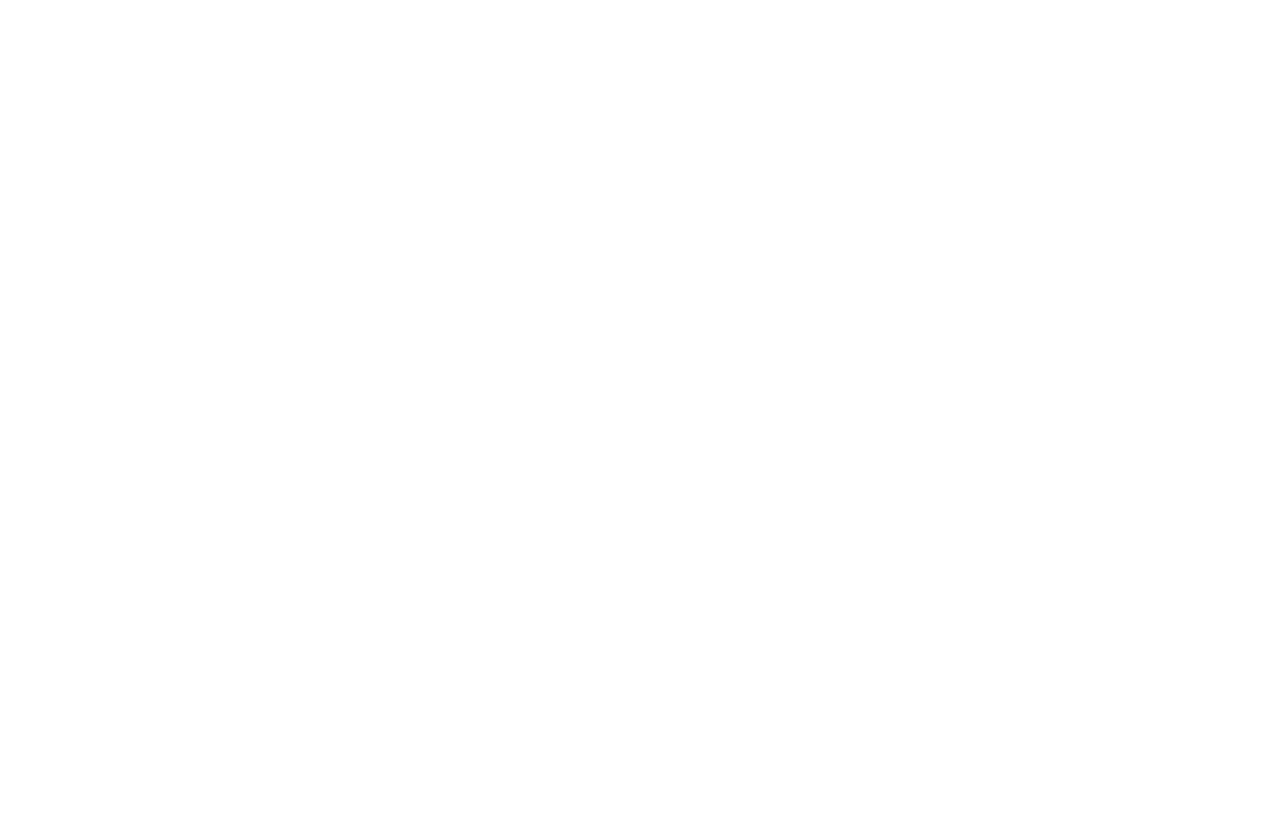
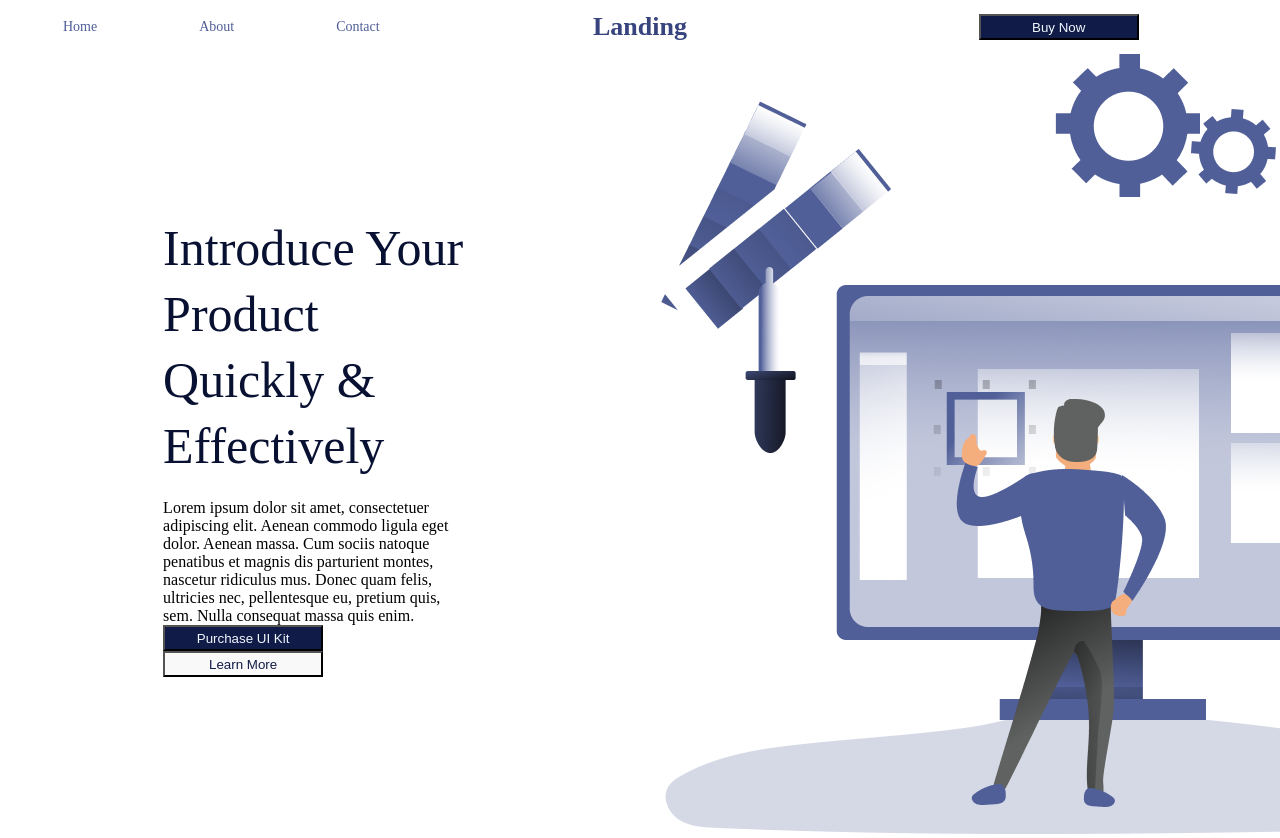
Before and after one commit to bijenShrestha980/remi-1st-project, a plain HTML site: page index.html in a window 1280 px wide. Before the commit the page ends 800 px from the top, so only its background shows below. Drawn offline with Linux system fonts and the light colour scheme.

Commit message:
landing page

```diff
--- a/index.html
+++ b/index.html
@@ -1,11 +1,49 @@
 <!DOCTYPE html>
 <html lang="en">
-<head>
-    <meta charset="UTF-8">
-    <meta name="viewport" content="width=device-width, initial-scale=1.0">
-    <title>Document</title>
-</head>
-<body>
-
-</body>
+	<head>
+		<meta charset="UTF-8" />
+		<meta name="viewport" content="width=device-width, initial-scale=1.0" />
+		<title>Document</title>
+		<link rel="stylesheet" href="style.css" />
+	</head>
+	<body>
+		<header>
+			<nav class="nav">
+				<ul class="nav-item nav-flex">
+					<li>Home</li>
+					<li>About</li>
+					<li>Contact</li>
+				</ul>
+				<ul class="nav-item nav-2">
+					<li>Landing</li>
+				</ul>
+				<ul class="nav-item">
+					<button class="button-primary">Buy Now</button>
+				</ul>
+			</nav>
+		</header>
+		<section class="hero">
+			<div class="hero-pg">
+				<h1>Introduce Your Product Quickly & Effectively</h1>
+				<p>
+					Lorem ipsum dolor sit amet, consectetuer adipiscing elit. Aenean
+					commodo ligula eget dolor. Aenean massa. Cum sociis natoque penatibus
+					et magnis dis parturient montes, nascetur ridiculus mus. Donec quam
+					felis, ultricies nec, pellentesque eu, pretium quis, sem. Nulla
+					consequat massa quis enim.
+				</p>
+				<div>
+					<button class="button-primary">
+                        Purchase UI Kit
+                    </button>
+                    <button class="button-secondary">
+                        Learn More
+                    </button>
+				</div>
+			</div>
+			<div class="hero-img">
+				<img src="/assets/image/Group.png" alt="landing page" />
+			</div>
+		</section>
+	</body>
 </html>
--- /dev/null
+++ b/style.css
@@ -0,0 +1,74 @@
+* {
+	box-sizing: border-box;
+	margin: 0;
+	padding: 0;
+}
+h1 {
+	font-size: 50px;
+	font-weight:500;
+    line-height: 66px;
+}
+ul {
+	list-style-type: none;
+}
+.button-primary {
+	width: 160px;
+	height: 26px;
+	background-color: #111b47;
+	color: aliceblue;
+}
+.button-secondary {
+	width: 160px;
+	height: 26px;
+	background-color: #f9f9f9;
+	color: #111b47;
+}
+.nav {
+	text-align: center;
+	display: flex;
+	width: 100%;
+	justify-content: space-between;
+	align-items: center;
+	padding: 12px;
+}
+.nav-item {
+	width: 100%;
+}
+.nav-flex {
+	font-style: roboto;
+	font-size: 14px;
+	line-height: 24px;
+	font-weight: 400;
+	color: #505f98;
+	display: flex;
+	justify-content: space-around;
+	align-items: center;
+}
+.nav-2 {
+	font-style: Roboto;
+	font-size: 26px;
+	font-weight: 900;
+	color: #37447e;
+	line-height: 38 px;
+}
+
+.nav-item button:active {
+	scale: 2;
+}
+.hero {
+	display: flex;
+	align-items: center;
+	justify-content: space-between;
+}
+.hero .hero-img img {
+	/* width: 974.86px; */
+	height: 780px;
+	object-fit: contain;
+}
+.hero .hero-pg {
+	padding: 0 163.12px;
+}
+.hero .hero-pg h1 {
+	margin-bottom: 20px;
+	color: #091133;
+}
```
Also changed, not shown: assets/image/Group.png (added).
